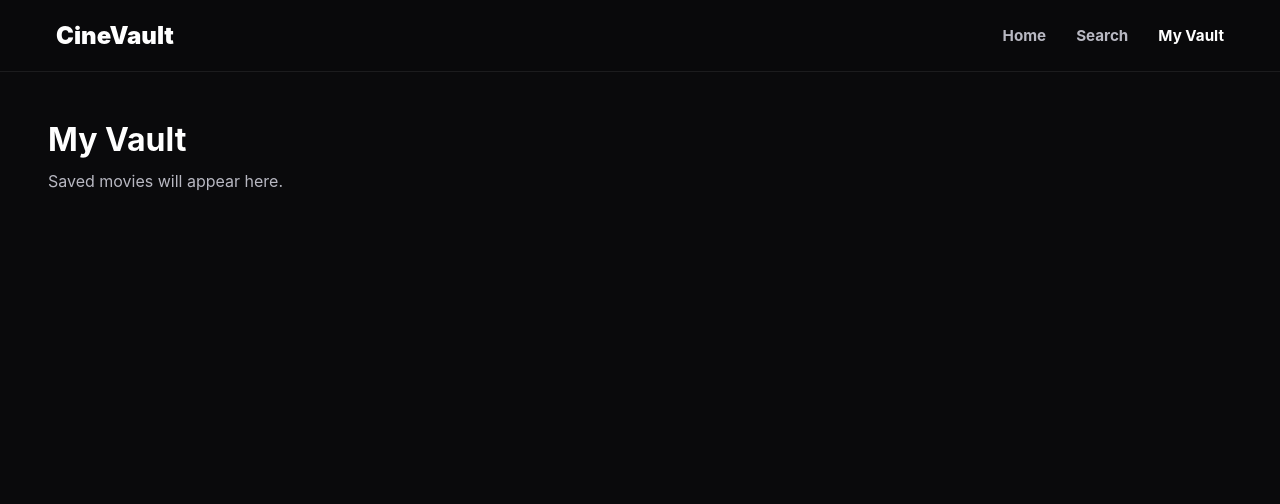
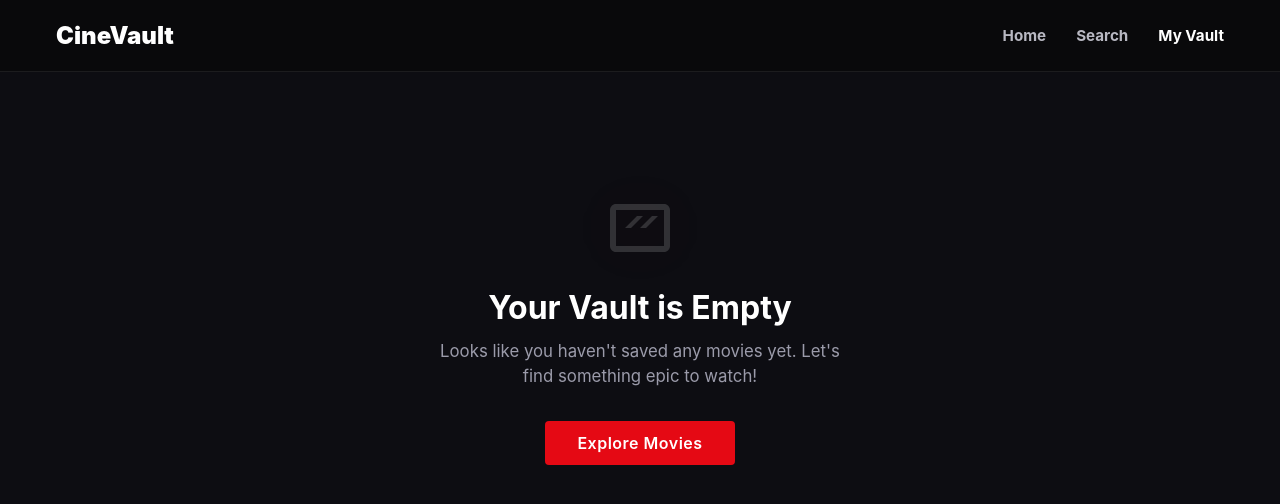
Before and after one commit to just-akshay/CineVault, an Angular app in the folder frontend-angular/cinevault-ui/: page /vault in a window 1280 px wide. Shown: the top 504 px of the page. Built offline with nearby package versions, Linux system fonts and the light colour scheme.

Commit message:
Added vault page

```diff
--- /dev/null
+++ b/frontend-angular/cinevault-ui/src/app/core/services/vault-service.ts
@@ -0,0 +1,44 @@
+import { Injectable } from '@angular/core';
+import { Movie } from '../models/movie.model';
+
+const VAULT_STORAGE_KEY = 'cinevault_vault';
+
+@Injectable({
+  providedIn: 'root',
+})
+export class VaultService {
+  getVaultMovies(): Movie[] {
+    const storedMovies = localStorage.getItem(VAULT_STORAGE_KEY);
+
+    if (!storedMovies) {
+      return [];
+    }
+
+    return JSON.parse(storedMovies) as Movie[];
+  }
+
+  addToVault(movie: Movie): void {
+    const currentVault = this.getVaultMovies();
+    const movieAlreadyExists = currentVault.some(
+      (vaultMovie) => vaultMovie.id === movie.id
+    );
+
+    if (movieAlreadyExists) {
+      return;
+    }
+
+    const updatedVault = [...currentVault, movie];
+    localStorage.setItem(VAULT_STORAGE_KEY, JSON.stringify(updatedVault));
+  }
+
+  removeFromVault(movieId: number): void {
+    const currentVault = this.getVaultMovies();
+    const updatedVault = currentVault.filter((movie) => movie.id !== movieId);
+
+    localStorage.setItem(VAULT_STORAGE_KEY, JSON.stringify(updatedVault));
+  }
+
+  isMovieInVault(movieId: number): boolean {
+    return this.getVaultMovies().some((movie) => movie.id === movieId);
+  }
+}
--- a/frontend-angular/cinevault-ui/src/app/features/movie-details/pages/movie-details-page/movie-details-page.html
+++ b/frontend-angular/cinevault-ui/src/app/features/movie-details/pages/movie-details-page/movie-details-page.html
@@ -25,7 +25,10 @@
       </p>
 
       <div class="movie-details__actions">
-        <button type="button">Add to Vault</button>
+        <button type="button" [disabled]="isInVault" (click)="addToVault()">
+          {{ isInVault ? 'Added to Vault' : 'Add to Vault' }}
+        </button>
+
         <button type="button" class="movie-details__secondary-button">
           Write Review
         </button>
--- a/frontend-angular/cinevault-ui/src/app/features/movie-details/pages/movie-details-page/movie-details-page.ts
+++ b/frontend-angular/cinevault-ui/src/app/features/movie-details/pages/movie-details-page/movie-details-page.ts
@@ -2,6 +2,7 @@ import { Component } from '@angular/core';
 import { ActivatedRoute, RouterLink } from '@angular/router';
 import { DUMMY_MOVIES } from '../../../../core/constants/dummy-movies';
 import { Movie } from '../../../../core/models/movie.model';
+import { VaultService } from '../../../../core/services/vault-service';
 
 @Component({
   selector: 'app-movie-details-page',
@@ -12,9 +13,26 @@ import { Movie } from '../../../../core/models/movie.model';
 })
 export class MovieDetailsPage {
   movie: Movie | undefined;
+  isInVault = false;
 
-  constructor(private readonly route: ActivatedRoute) {
+  constructor(
+    private readonly route: ActivatedRoute,
+    private readonly vaultService: VaultService
+  ) {
     const movieId = Number(this.route.snapshot.paramMap.get('id'));
     this.movie = DUMMY_MOVIES.find((movie) => movie.id === movieId);
+
+    if (this.movie) {
+      this.isInVault = this.vaultService.isMovieInVault(this.movie.id);
+    }
+  }
+
+  addToVault(): void {
+    if (!this.movie) {
+      return;
+    }
+
+    this.vaultService.addToVault(this.movie);
+    this.isInVault = true;
   }
 }
--- a/frontend-angular/cinevault-ui/src/app/features/vault/pages/vault-page/vault-page.html
+++ b/frontend-angular/cinevault-ui/src/app/features/vault/pages/vault-page/vault-page.html
@@ -1,4 +1,36 @@
-<section class="page">
-  <h1>My Vault</h1>
-  <p>Saved movies will appear here.</p>
-</section>
+<div class="vault-container">
+  @if (vaultMovies.length > 0) {
+    <div class="vault__header">
+      <div>
+        <h1>My Vault</h1>
+        <p>{{ vaultMovies.length }} movies saved</p>
+      </div>
+    </div>
+
+    <div class="vault__grid">
+      @for (movie of vaultMovies; track movie.id) {
+        <div class="vault-card">
+          <app-movie-card [movie]="movie"></app-movie-card>
+
+          <button
+            class="vault-card__remove"
+            (click)="removeMovie(movie.id)">
+            Remove
+          </button>
+        </div>
+      }
+    </div>
+  } @else {
+    <div class="vault__empty-state">
+      <div class="empty-icon">
+        <svg viewBox="0 0 24 24" xmlns="http://www.w3.org/2000/svg">
+          <path d="M4 4h16c1.1 0 2 .9 2 2v12c0 1.1-.9 2-2 2H4c-1.1 0-2-.9-2-2V6c0-1.1.9-2 2-2zm0 2v12h16V6H4zm14 2l-4 4h-2l4-4h2zm-5 0l-4 4H7l4-4h2z" />
+        </svg>
+      </div>
+      <h2>Your Vault is Empty</h2>
+      <p>Looks like you haven't saved any movies yet. Let's find something epic to watch!</p>
+
+      <a routerLink="/" class="btn-primary">Explore Movies</a>
+    </div>
+  }
+</div>
--- a/frontend-angular/cinevault-ui/src/app/features/vault/pages/vault-page/vault-page.scss
+++ b/frontend-angular/cinevault-ui/src/app/features/vault/pages/vault-page/vault-page.scss
@@ -1,16 +1,124 @@
-.page {
-  min-height: calc(100vh - 72px);
-  padding: 48px;
-  background: #0a0a0c;
+/* --- Layout & Container --- */
+.vault-container {
+  padding: 40px 4%;
+  min-height: 100vh;
+  background-color: #0d0d12;
+}
+
+.vault__header {
+  margin-bottom: 32px;
+}
+
+.vault__header h1 {
+  margin: 0;
+  font-size: 2.2rem;
+  font-weight: 700;
   color: #ffffff;
 }
 
-.page h1 {
-  margin: 0 0 12px;
-  font-size: 2rem;
+.vault__header p {
+  margin-top: 8px;
+  color: #9b9baa;
+  font-size: 0.95rem;
 }
 
-.page p {
-  margin: 0;
-  color: #b8b8c2;
+/* --- The Grid (When movies exist) --- */
+.vault__grid {
+  display: flex;
+  flex-wrap: wrap;
+  gap: 24px;
 }
+
+.vault-card {
+  width: 168px;
+  display: flex;
+  flex-direction: column;
+}
+
+.vault-card app-movie-card {
+  flex-grow: 1;
+}
+
+.vault-card__remove {
+  width: 100%;
+  margin-top: 32px;
+  border: 1px solid rgba(255, 255, 255, 0.12);
+  border-radius: 8px;
+  padding: 8px 12px;
+  background: transparent;
+  color: #ff6b6b;
+  font-size: 0.85rem;
+  font-weight: 600;
+  cursor: pointer;
+  transition: all 0.2s ease;
+}
+
+.vault-card__remove:hover {
+  background: rgba(255, 107, 107, 0.12);
+}
+
+/* --- Empty State (When 0 movies exist) --- */
+.vault__empty-state {
+  display: flex;
+  flex-direction: column;
+  align-items: center;
+  justify-content: center;
+  padding: 80px 20px;
+  text-align: center;
+  animation: fadeIn 0.4s ease-out;
+}
+
+.empty-icon {
+  width: 72px;
+  height: 72px;
+  color: rgba(255, 255, 255, 0.15); /* Very subtle grey/white */
+  margin-bottom: 24px;
+  /* Adds that cinematic red glow under the icon */
+  filter: drop-shadow(0 0 20px rgba(229, 9, 20, 0.25));
+}
+
+.empty-icon svg {
+  width: 100%;
+  height: 100%;
+  fill: currentColor;
+}
+
+.vault__empty-state h2 {
+  color: #ffffff;
+  font-size: 2rem;
+  margin: 0 0 12px 0;
+  font-weight: 700;
+}
+
+.vault__empty-state p {
+  color: #9b9baa;
+  font-size: 1.05rem;
+  margin: 0 0 32px 0;
+  max-width: 420px;
+  line-height: 1.5;
+}
+
+/* Netflix-style CTA Button */
+.btn-primary {
+  display: inline-block;
+  background: #e50914;
+  color: #ffffff;
+  padding: 12px 32px;
+  border-radius: 4px;
+  text-decoration: none;
+  font-weight: 600;
+  font-size: 1rem;
+  letter-spacing: 0.5px;
+  transition: all 0.2s ease;
+}
+
+.btn-primary:hover {
+  background: #b20710;
+  transform: translateY(-2px);
+  box-shadow: 0 4px 12px rgba(229, 9, 20, 0.3);
+}
+
+@keyframes fadeIn {
+  from { opacity: 0; transform: translateY(10px); }
+  to { opacity: 1; transform: translateY(0); }
+}
--- a/frontend-angular/cinevault-ui/src/app/features/vault/pages/vault-page/vault-page.ts
+++ b/frontend-angular/cinevault-ui/src/app/features/vault/pages/vault-page/vault-page.ts
@@ -1,9 +1,29 @@
-import { Component } from '@angular/core';
+import { Component, OnInit } from '@angular/core';
+import { Movie } from '../../../../core/models/movie.model';
+import { VaultService } from '../../../../core/services/vault-service';
+import { MovieCardComponent } from '../../../../shared/components/movie-card/movie-card';
+import { RouterLink } from '@angular/router';
 
 @Component({
   selector: 'app-vault-page',
-  imports: [],
+  standalone: true,
+  imports: [MovieCardComponent, RouterLink],
   templateUrl: './vault-page.html',
   styleUrl: './vault-page.scss',
 })
-export class VaultPage {}
+export class VaultPage implements OnInit {
+  vaultMovies: Movie[] = [];
+
+  constructor(private vaultService: VaultService) {}
+
+  ngOnInit(): void {
+    this.vaultMovies = this.vaultService.getVaultMovies();
+  }
+
+  removeMovie(movieId: number): void {
+  this.vaultService.removeFromVault(movieId);
+
+  this.vaultMovies =
+    this.vaultService.getVaultMovies();
+}
+}
```
